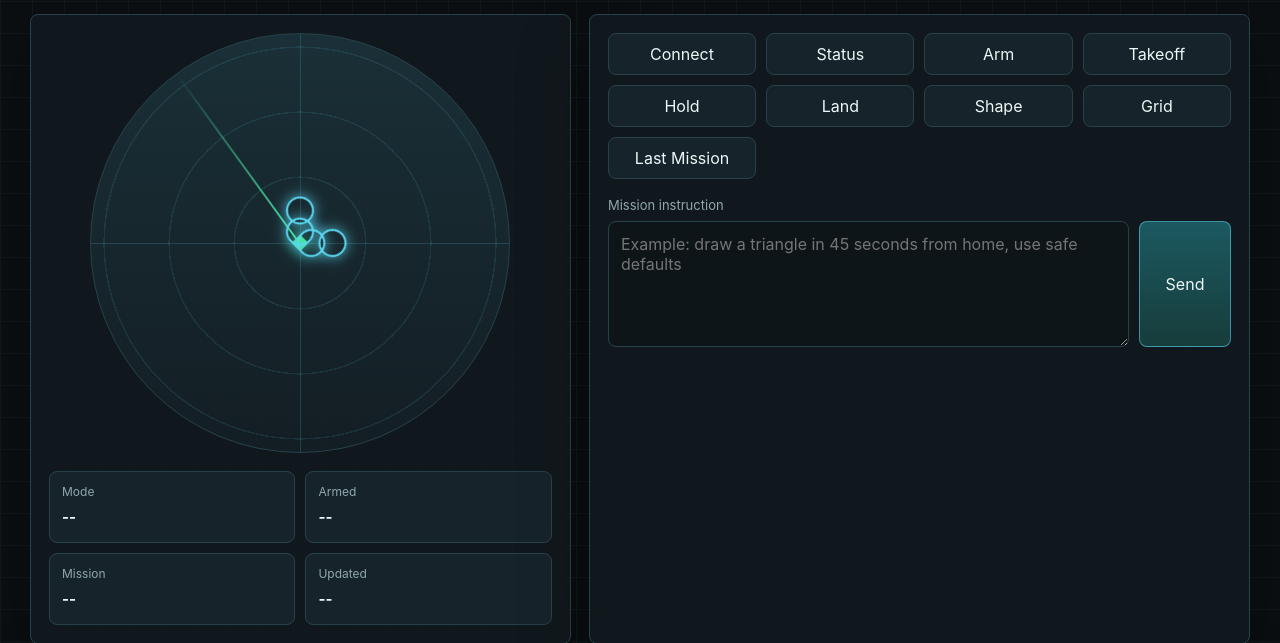
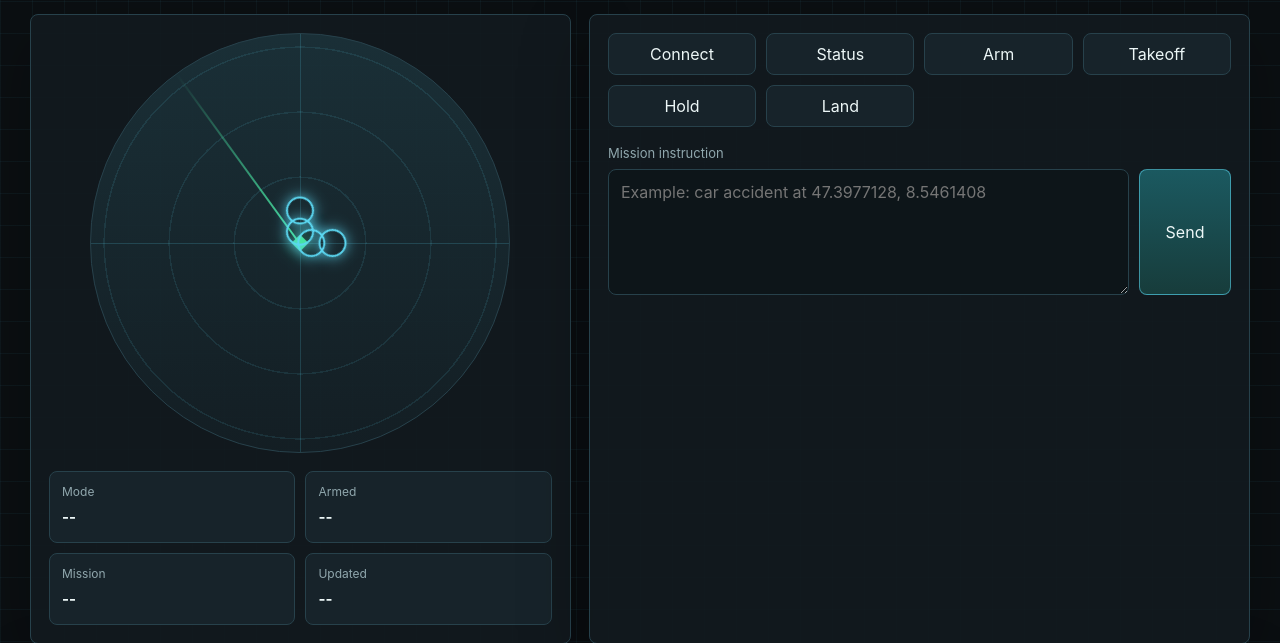
Before and after one commit to abdulaziz-121/Agentic_drone, a Flask app: page / in a window 1280 px wide. Shown: the part 95-738 px from the top of the page. Run offline with Flask 3, Linux system fonts and the light colour scheme.

Commit message:
Remove Shape, Grid, Last Mission buttons and update placeholder text
Co-Authored-By: Claude Sonnet 4.6 <noreply@anthropic.com>

```diff
--- a/AZ/templates/index.html
+++ b/AZ/templates/index.html
@@ -55,15 +55,12 @@
             <button data-command="Take off if safe, then verify status">Takeoff</button>
             <button data-command="Hold position immediately, then check status">Hold</button>
             <button data-command="Land immediately, then check status">Land</button>
-            <button data-command="Create a safe default shape mission from current position. Choose the shape and details safely, then tell me what you used.">Shape</button>
-            <button data-command="Create a safe default grid mission around the current position as you think appropriate, then tell me what details were used">Grid</button>
-            <button data-command="Show me the last mission route, waypoints, and area between the points">Last Mission</button>
           </div>
 
           <form id="commandForm">
             <label for="messageInput">Mission instruction</label>
             <div class="input-row">
-              <textarea id="messageInput" rows="4" placeholder="Example: draw a triangle in 45 seconds from home, use safe defaults"></textarea>
+              <textarea id="messageInput" rows="4" placeholder="Example: car accident at 47.3977128, 8.5461408"></textarea>
               <button type="submit" id="sendButton">Send</button>
             </div>
           </form>
```
